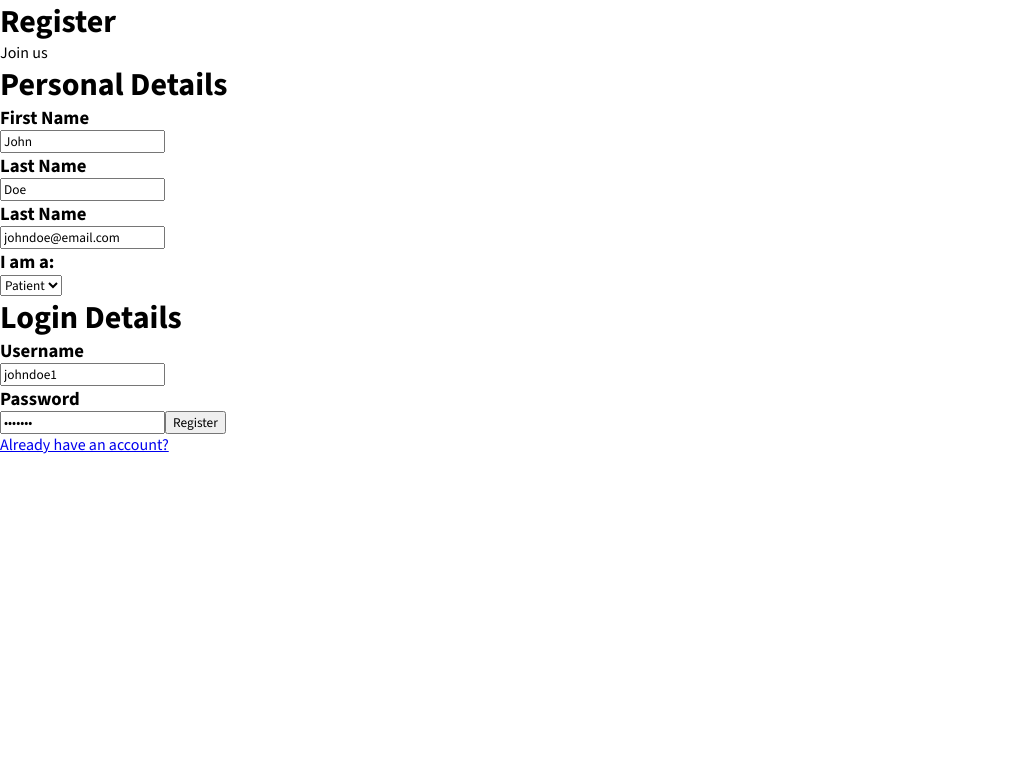
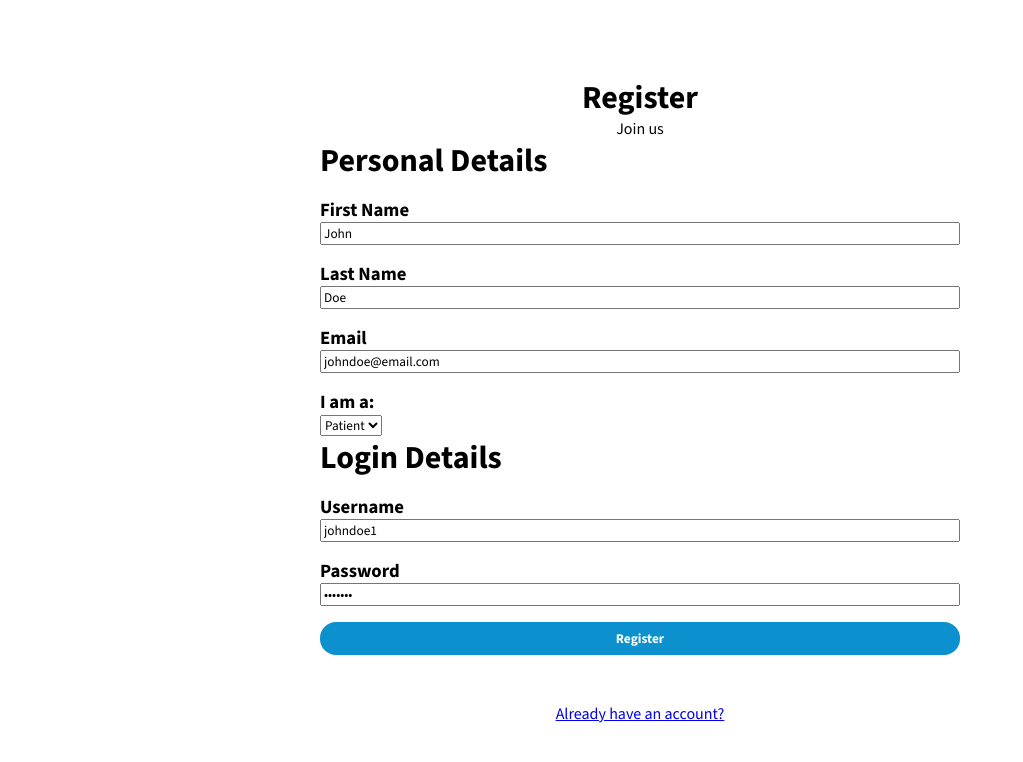
Before and after one commit to alexribes11/dermasystem-frontend, a React (Vite) app in the folder frontend/: page /register in a window 1280 px wide. Shown: the top 762 px of the page, without its empty margins (0-1023 px from the left). Built offline with nearby package versions, Linux system fonts and the light colour scheme; no server answers.

Commit message:
added some styles for Register page.

```diff
--- a/frontend/src/pages/Auth/Register.tsx
+++ b/frontend/src/pages/Auth/Register.tsx
@@ -1,4 +1,5 @@
 import { Link, useNavigate } from "react-router-dom";
+import styles from './auth.module.css';
 import RegisterRequestBody from "./types/RegisterRequestResponse";
 import { ChangeEventHandler, useState } from "react";
 import { register } from "./axios";
@@ -30,14 +31,14 @@ export default function RegisterPage() {
     }
   }
 
-  return <div>
+  return <div className={styles['page']}>
     <h1>Register</h1>
     <p>Join us</p>
 
     <form onSubmit={e => e.preventDefault()}>
       <h1>Personal Details</h1>
 
-      <h3>First Name</h3>
+      <h3 className={styles['input-heading']}>First Name</h3>
       <input
         type="text"
         value={registerData.firstName}
@@ -45,7 +46,7 @@ export default function RegisterPage() {
         onChange={changeRegisterData}
       />
 
-      <h3>Last Name</h3>
+      <h3 className={styles['input-heading']}>Last Name</h3>
       <input
         type="text"
         value={registerData.lastName}
@@ -53,7 +54,7 @@ export default function RegisterPage() {
         onChange={changeRegisterData}
       />
 
-      <h3>Last Name</h3>
+      <h3 className={styles['input-heading']}>Email</h3>
       <input
         type="email"
         value={registerData.email}
@@ -61,7 +62,7 @@ export default function RegisterPage() {
         onChange={changeRegisterData}
       />
 
-      <h3>I am a:</h3>
+      <h3 className={styles['input-heading']}>I am a:</h3>
       <select
         name="role"
         value={registerData.role}
@@ -74,7 +75,7 @@ export default function RegisterPage() {
       </select>
 
       <h1>Login Details</h1>
-      <h3>Username</h3>
+      <h3 className={styles['input-heading']}>Username</h3>
       <input
         type="text"
         value={registerData.username}
@@ -82,7 +83,7 @@ export default function RegisterPage() {
         onChange={changeRegisterData}
       />
 
-      <h3>Password</h3>
+      <h3 className={styles['input-heading']}>Password</h3>
       <input
         type="password"
         value={registerData.password}
@@ -90,7 +91,7 @@ export default function RegisterPage() {
         onChange={changeRegisterData}
       />
 
-      <button onClick={sendRegister}>Register</button>
+      <button className={styles['login-btn']} onClick={sendRegister}>Register</button>
     </form>
     <Link to="/login">Already have an account?</Link>
   </div>
```
